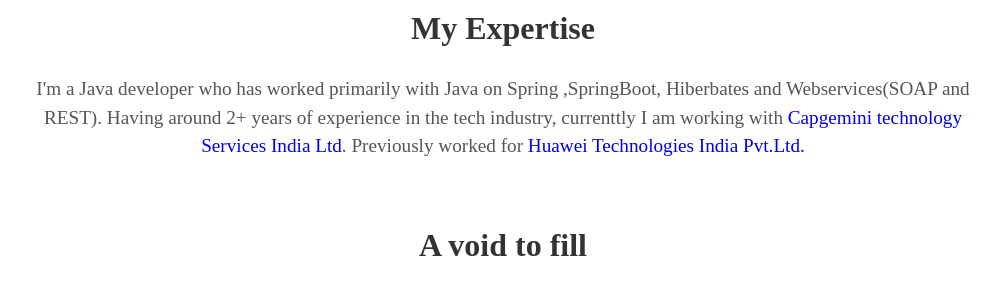
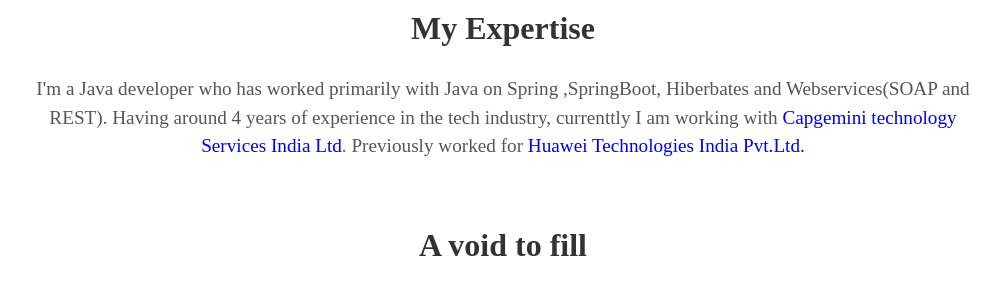
Before and after one commit to praveenspk/praveenspk.github.io, a Jekyll site: the page built from index.html, in a window 1280 px wide and 900 px high, scrolled down 1467 px. Shown: the part 182-478 px from the top of the window, without its empty margins (137-1143 px from the left). Built offline with Jekyll 4.4.1, drawn with Linux system fonts in a browser that asks for light colours; some web fonts are replaced.

Commit message:
Update _config.yml

```diff
--- a/_config.yml
+++ b/_config.yml
@@ -6,7 +6,7 @@ description: Jekyll Theme Minimal Resume # http://willianjusten.com.br
 
 # User settings
 username: Praveen Kumar
-user_description: I'm a Java developer who has worked primarily with Java on Spring ,SpringBoot, Hiberbates and Webservices(SOAP and REST). Having around 2+ years of experience in the tech industry, currenttly I am working with <a href="https://www.capgemini.com/in-en/?georedirect_none=true">Capgemini technology Services India Ltd</a>. Previously worked for <a href="https://www.huawei.com/en/">Huawei Technologies India Pvt.Ltd.</a>
+user_description: I'm a Java developer who has worked primarily with Java on Spring ,SpringBoot, Hiberbates and Webservices(SOAP and REST). Having around 4 years of experience in the tech industry, currenttly I am working with <a href="https://www.capgemini.com/in-en/?georedirect_none=true">Capgemini technology Services India Ltd</a>. Previously worked for <a href="https://www.huawei.com/en/">Huawei Technologies India Pvt.Ltd.</a>
 user_title: Software Engineer
 email: praveenkumar.saggam@gmail.com
 twitter_username: praveensaggam
```
